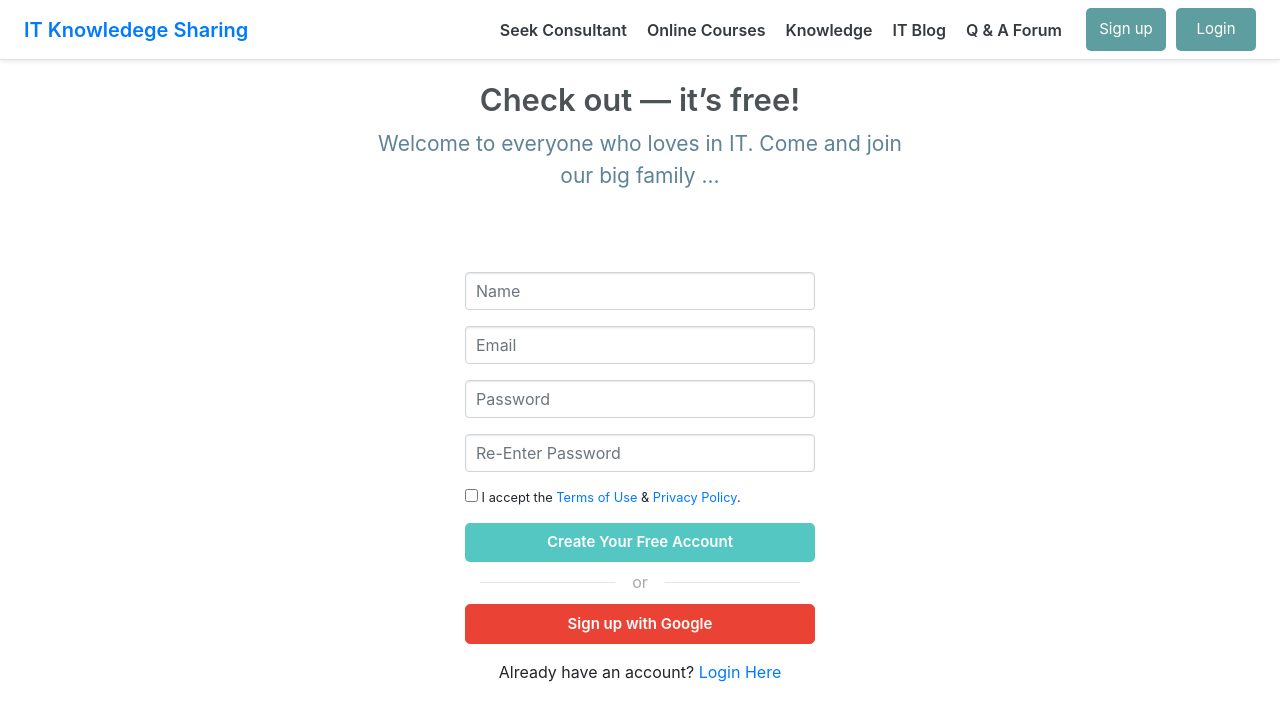
After one commit to csok945709/projectOld, a PHP site: page /view/registerView.php in a window 1280 px wide. The commit adds this page. Shown: the top 721 px of the page. Run offline with PHP 8.4, Linux system fonts and the light colour scheme.

Commit message:
Update
18 June 19
Register (Done)
Login (Process)

```diff
--- a/assets/css/custom.css
+++ b/assets/css/custom.css
@@ -4,3 +4,53 @@
     top: 0;
     width: 100%;
 }
+
+#user_type
+{
+	height:40px;
+	width: 98%;
+	padding: 5px 10px;
+	background: white;
+	font-size: 16px;
+	border-radius: 5px;
+	border: 1px solid gray;
+}
+
+.btn
+{
+	padding: 10px;
+	font-size: 15px;
+	color: white;
+	background: #5F9EA0;
+	border:none;
+	border-radius: 5px;
+}
+.error
+{
+	width: 92%;
+	margin: 0px auto;
+	padding: 10px;
+	border:1px solid #a94442;
+	color: #a94442;
+	background: #f2dede;
+	border-radius: 5px;
+	text-align: left;
+}
+.success
+{
+	color: #3c763d;
+	background: #dff0d8;
+	border:1px solid #3c763d;
+	margin-bottom: 20px;
+}
+.profile_info div
+{
+	display: inline-block;
+	margin: 5px;
+}
+.profile_info:after
+{
+	content: "";
+	display:block;
+	clear: both;
+}
--- /dev/null
+++ b/component/checkLogin.php
@@ -0,0 +1,126 @@
+<?php
+include_once("../include/header.php");
+session_start();
+
+//variable declaration
+$username = "";
+$email = "";
+$errors = array();
+
+//call the register() function if register_btn is clicked
+if(isset($_POST['register_btn']))
+{
+	register();
+}
+
+//REGISTER USER
+function register()
+{
+	//call these variables with the global keyword to make them avaiable in function
+	global $con, $errors, $username, $email;
+
+	//receive all input values from the form. call the e() function
+	//defined below to escape form values
+	$username = e($_POST['username']);
+	$email = e($_POST['email']);
+	$password_1 = e($_POST['password_1']);
+	$password_2 = e($_POST['password_2']);
+
+	//form validation: ensure that the form is correctly filled
+	if(empty($username))
+	{
+		array_push($errors, "Username is required");
+	}
+	if(empty($email))
+	{
+		array_push($errors,"Email is required");
+	}
+	if(empty($password_1))
+	{
+		array_push($errors,"Password is required");
+	}
+	if($password_1 != $password_2)
+	{
+		array_push($errors,"The two passwords do not match");
+	}
+
+	//register user if there are no errors in the form
+	if(count($errors) == 0)
+	{
+		$password = md5($password_1);//encrypt the password before saving in the database
+			$query = "INSERT INTO users(userName, userPassword, userEmail, userType, userStatus) VALUES ('$username', '$password', '$email', '1', '1')";
+			mysqli_query($con, $query);
+			//get id of the created user
+			$logged_in_user_id = mysqli_insert_id($con);
+			$_SESSION['userName'] = getUserById($logged_in_user_id);//put logged in user in session
+			$_SESSION['success'] = "You are now logged in";
+			header('location:../view/home.php');
+	}else{
+			echo 'Error';
+	}
+}
+
+if (isset($_POST['login'])) {
+	$username = e($_POST['username']);
+	$password = e($_POST['password']);
+		//form validation: ensure that the form is correctly filled
+		if(empty($username))
+		{
+			array_push($errors, "Username is required");
+		}
+		if(empty($password))
+		{
+			array_push($errors,"Password is required");
+		}
+		//register user if there are no errors in the form
+		if(count($errors) == 0)
+		{
+			$password = md5($password);
+			$query_user = "SELECT * FROM users WHERE userName = '$username' AND userPassword='$password' AND userType='1'";
+			$result = mysqli_query($con, $query_user);
+			$row = mysqli_fetch_array($result);
+
+				if(mysqli_num_rows($result) > 0) {
+					//user login
+				session_start();
+				$_SESSION['user'] = $row['userName'];
+				$_SESSION['success'] ="You are logged in";
+				header('location:../view/home.php');
+				}else{
+					array_push($errors, "Wrong username/Password combination");
+				}
+		}
+	}
+
+//return user array from their id
+function getUserById($id)
+{
+	global $con;
+	$query = "SELECT * FROM users WHERE id=".$id;
+	$result = mysqli_query($con, $query);
+
+	$user = mysqli_fetch_assoc($result);
+	return $user;
+}
+
+//escape string
+function e($val)
+{
+	global $con;
+	return mysqli_real_escape_string($con, trim($val));
+}
+
+function display_error()
+{
+	global $errors;
+
+	if(count($errors) > 0)
+	{
+		echo '<div class="error">';
+		foreach($errors as $error)
+		{
+			echo $error .'<br>';
+		}
+		echo '</div>';
+	}
+}
--- a/config/dbconnect.php
+++ b/config/dbconnect.php
@@ -1,5 +1,5 @@
 <?php
-$con=mysqli_connect("localhost","root","","project");
+$con = mysqli_connect("localhost","root","","project");
 
 if (!$con)
 {
--- a/include/navbar.php
+++ b/include/navbar.php
@@ -1,5 +1,5 @@
 <div id="navCss" class="d-flex flex-column flex-md-row align-items-center p-3 px-md-4 mb-3 bg-white border-bottom shadow-sm">
-  <h5 class="my-0 mr-md-auto font-weight-normal" style="font-weight:600 !important;">IT Knowledege Sharing</h5>
+  <h5 class="my-0 mr-md-auto font-weight-normal" style="font-weight:600 !important;"><a href="index.php" style="text-decoration: none;">IT Knowledege Sharing</a></h5>
   <nav class="my-2 my-md-0 mr-md-3" style="font-weight:600 !important;">
     <a class="p-2 text-dark" href="#">Seek Consultant</a>
     <a class="p-2 text-dark" href="#">Online Courses</a>
@@ -7,6 +7,6 @@
     <a class="p-2 text-dark" href="#">IT Blog</a>
     <a class="p-2 text-dark" href="#">Q & A Forum</a>
   </nav>
-  <a style=" margin-right: 10px;width:80px;" class="btn btn-outline-primary" href="#">Sign up</a>
-  <a style="width:80px;" class="btn btn-outline-primary" href="#">Login</a>
+  <a style=" margin-right: 10px;width:80px;" class="btn btn-outline-primary" href="../view/registerView.php">Sign up</a>
+  <a style="width:80px;" class="btn btn-outline-primary" href="../view/loginView.php">Login</a>
 </div>
--- a/view/index.php
+++ b/view/index.php
@@ -1,5 +1,5 @@
 <?php
-include("../include/header.php");
-include("../include/navbar.php");
-include("../include/footer.php");
+include_once("../include/header.php");
+include_once("../include/navbar.php");
+include_once("../include/footer.php");
 ?>
--- /dev/null
+++ b/view/registerView.php
@@ -0,0 +1,141 @@
+<?php
+include_once("../include/header.php");
+include_once("../include/navbar.php");
+include("../component/checkLogin.php");
+?>
+
+
+<style type="text/css">
+    .send-button{
+background: #54C7C3;
+width:100%;
+font-weight: 600;
+color:#fff;
+padding: 8px 25px;
+}
+input[type=number]::-webkit-inner-spin-button,
+input[type=number]::-webkit-outer-spin-button {
+  -webkit-appearance: none;
+  margin: 0;
+}
+.g-button{
+color: #fff !important;
+border: 1px solid #EA4335;
+background: #ea4335 !important;
+width:100%;
+font-weight: 600;
+color:#fff;
+padding: 8px 25px;
+}
+.my-input{
+box-shadow: inset 0 1px 2px rgba(0, 0, 0, 0.1);
+cursor: text;
+padding: 8px 10px;
+transition: border .1s linear;
+}
+.header-title{
+margin: 5rem 0;
+}
+h1{
+font-size: 31px;
+line-height: 40px;
+font-weight: 600;
+color:#4c5357;
+}
+h2{
+color: #5e8396;
+font-size: 21px;
+line-height: 32px;
+font-weight: 400;
+}
+.login-or {
+position: relative;
+color: #aaa;
+margin-top: 10px;
+margin-bottom: 10px;
+padding-top: 10px;
+padding-bottom: 10px;
+}
+.span-or {
+display: block;
+position: absolute;
+left: 50%;
+top: -2px;
+margin-left: -25px;
+background-color: #fff;
+width: 50px;
+text-align: center;
+}
+.hr-or {
+height: 1px;
+margin-top: 0px !important;
+margin-bottom: 0px !important;
+}
+@media screen and (max-width:480px){
+h1{
+font-size: 26px;
+}
+h2{
+font-size: 20px;
+}
+}    </style>
+
+
+<div class="container">
+      <div class="col-md-6 mx-auto text-center">
+         <div class="header-title">
+            <h1 class="wv-heading--title">
+               Check out — it’s free!
+            </h1>
+            <h2 class="wv-heading--subtitle">
+               Welcome to everyone who loves in IT. Come and join our big family ...
+            </h2>
+         </div>
+      </div>
+      <div class="row">
+         <div class="col-md-4 mx-auto">
+            <div class="myform form ">
+               <form action="registerView.php" method="POST" name="register_btn">
+               <?php echo display_error(); ?>
+                  <div class="form-group">
+                     <input type="text" name="username"  class="form-control my-input" id="name" placeholder="Name" required>
+                  </div>
+                  <div class="form-group">
+                     <input type="email" name="email"  class="form-control my-input" id="email" placeholder="Email" required>
+                  </div>
+                  <div class="form-group">
+                     <input type="password" name="password_1" id="password_1"  class="form-control my-input" placeholder="Password" required>
+                  </div>
+                  <div class="form-group">
+                     <input type="password" name="password_2" id="password_2"  class="form-control my-input" placeholder="Re-Enter Password" required>
+                  </div>
+                  <div>
+                  <p class="small mt-3"><input type="checkbox" required> I accept the <a href="#" class="ps-hero__content__link">Terms of Use</a> & <a href="#">Privacy Policy</a>.
+                  </p>
+                  </div>
+                  <div class="text-center ">
+                     <button type="submit" name="register_btn" class="btn btn-block send-button tx-tfm">Create Your Free Account</button>
+                  </div>
+                  <div class="col-md-12 ">
+                     <div class="login-or">
+                        <hr class="hr-or">
+                        <span class="span-or">or</span>
+                     </div>
+                  </div>
+                  <div class="form-group">
+                     <a class="btn btn-block g-button" href="#">
+                     <i class="fa fa-google"></i> Sign up with Google
+                     </a>
+                  </div>
+                  <div style="text-align:center">
+                    <p>Already have an account? <a href="#">Login Here</a></p>
+                  </div>
+               </form>
+            </div>
+         </div>
+      </div>
+   </div>
+
+   <?php
+include_once("../include/footer.php");
+?>
```
Also changed, not shown: logout.php (added, +15 -0 lines), view/home.php (added, +51 -0 lines), view/loginView.php (added, +133 -0 lines).
